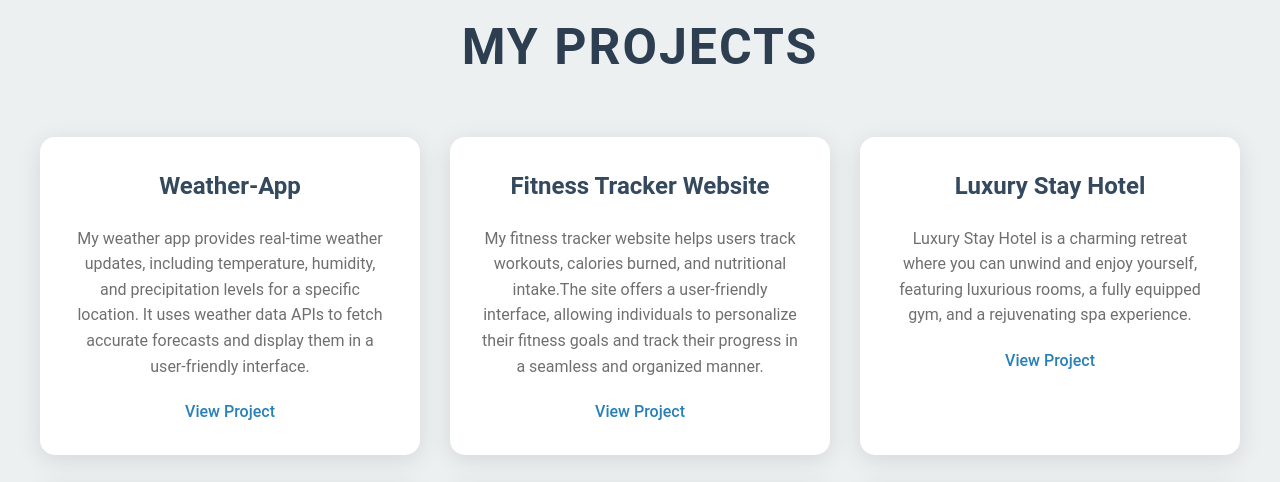
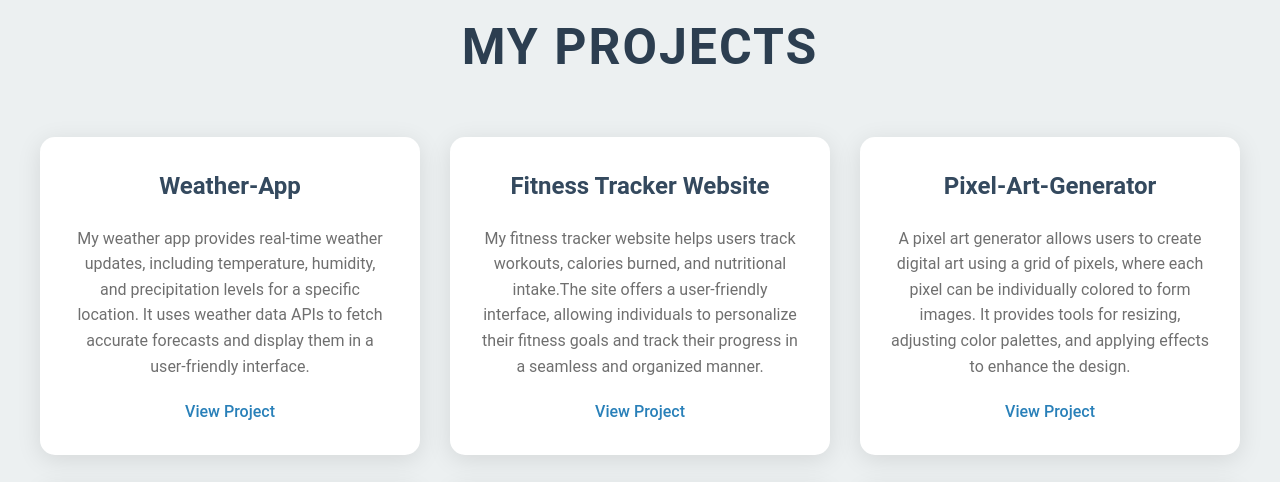
Before and after one commit to leonardphokane/leonardphokane-portfolio, a plain HTML site: page index.html in a window 1280 px wide. Shown: the part 1380-1862 px from the top of the page. Drawn offline with Linux system fonts and the light colour scheme.

Commit message:
Update index.html

```diff
--- a/index.html
+++ b/index.html
@@ -45,6 +45,11 @@
                 <a href=" https://azhar586.github.io/Fitness-Tracker/" target="_blank">View Project</a>
             </div>
 
+              <div class="project-card">
+                <h3>Pixel-Art-Generator</h3>
+                <p>A pixel art generator allows users to create digital art using a grid of pixels, where each pixel can be individually colored to form images. It provides tools for resizing, adjusting color palettes, and applying effects to enhance the design.</p>
+                <a href="https://azhar586.github.io/Pixel-Art-Generator/" target="_blank">View Project</a>
+            </div>
              <div class="project-card">
 
                 <h3>Luxury Stay Hotel</h3>
```
